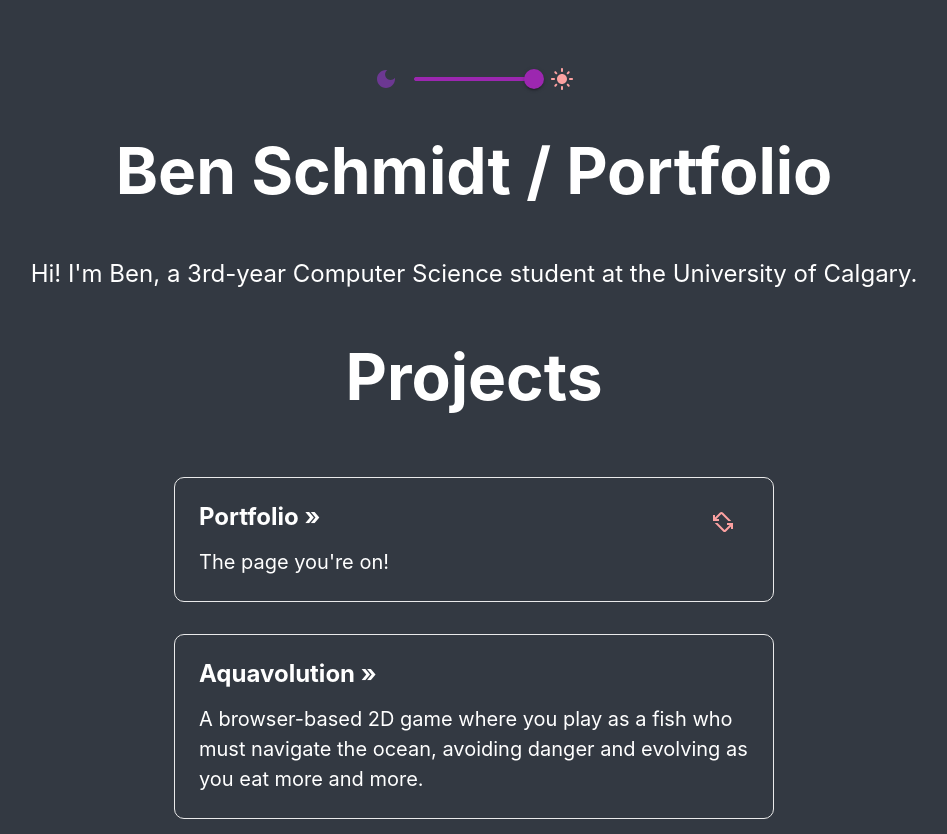
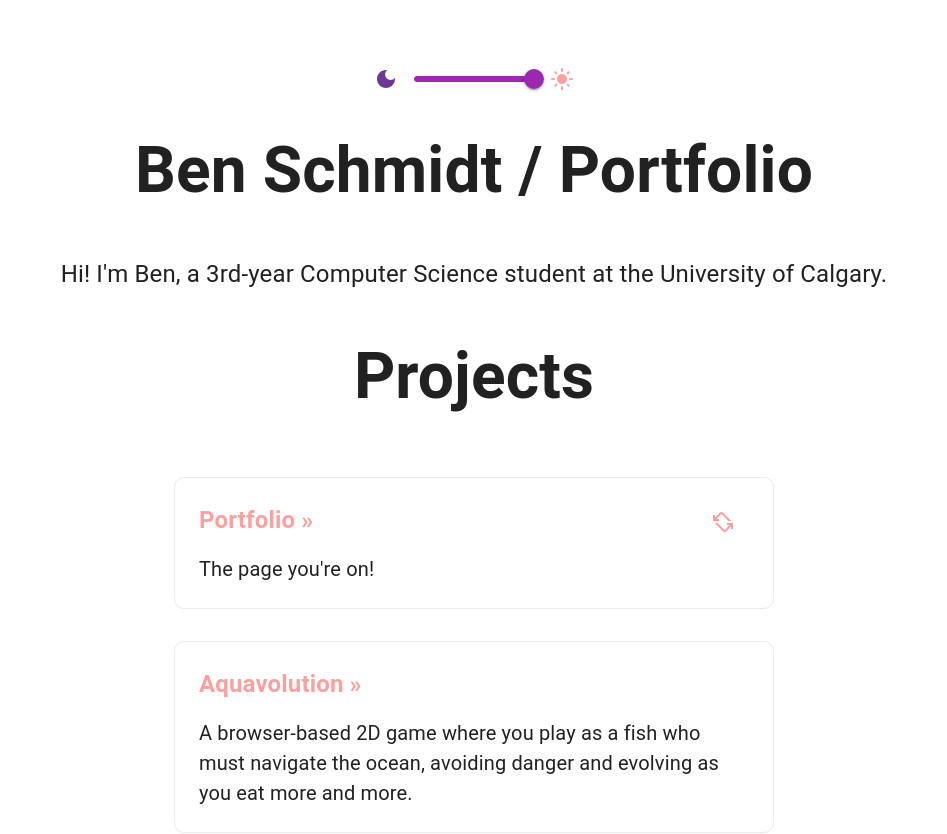
Before and after one commit to Anidion/portfolio, a Next.js app: page / in a window 1280 px wide. Shown: the top 834 px of the page, without its empty margins (166-1113 px from the left). Built offline with nearby package versions, Linux system fonts and the light colour scheme.

Commit message:
Defaults theme to system theme

```diff
--- a/pages/_app.tsx
+++ b/pages/_app.tsx
@@ -1,7 +1,27 @@
-import '../styles/globals.css'
+import * as React from "react";
+import useMediaQuery from "@mui/material/useMediaQuery";
+import { createTheme, ThemeProvider } from "@mui/material/styles";
+import CssBaseline from "@mui/material/CssBaseline";
+import "../styles/globals.css";
 
 function MyApp({ Component, pageProps }) {
-  return <Component {...pageProps} />
+	const prefersDarkMode = useMediaQuery("(prefers-color-scheme: dark)");
+
+	const theme = React.useMemo(
+		() =>
+			createTheme({
+				palette: {
+					mode: prefersDarkMode ? "dark" : "light",
+				},
+			}),
+		[prefersDarkMode]
+	);
+	return (
+		<ThemeProvider theme={theme}>
+			<CssBaseline />
+			<Component {...pageProps} />
+		</ThemeProvider>
+	);
 }
 
-export default MyApp
+export default MyApp;
--- a/styles/globals.css
+++ b/styles/globals.css
@@ -1,6 +1,5 @@
 html,
 body {
-	background-color: rgb(51, 57, 66);
 	padding: 0;
 	margin: 0;
 	font-family: -apple-system, BlinkMacSystemFont, Segoe UI, Roboto, Oxygen,
@@ -12,18 +11,6 @@ a {
 	text-decoration: none;
 }
 
-p {
-	color: white;
-}
-
-h1 {
-	color: white;
-}
-
-h2 {
-	color: white;
-}
-
 * {
 	box-sizing: border-box;
 }
```
